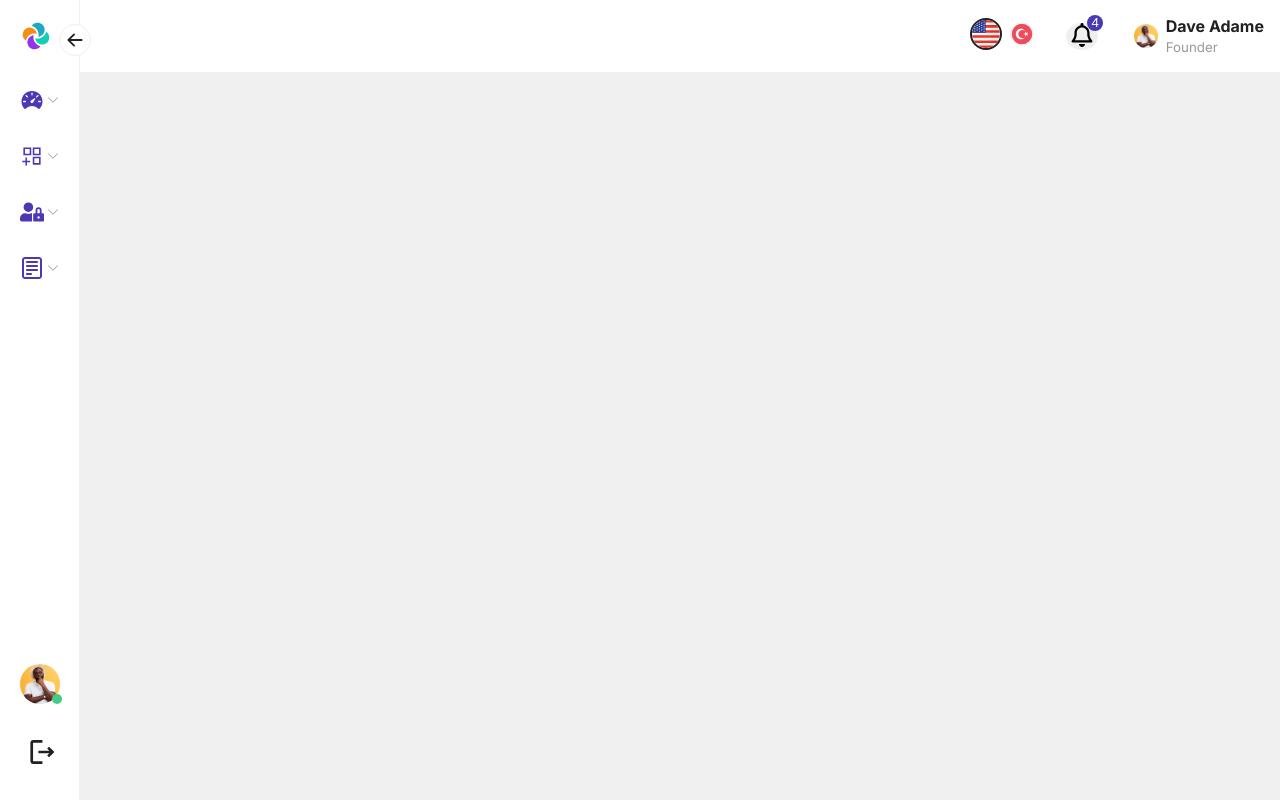
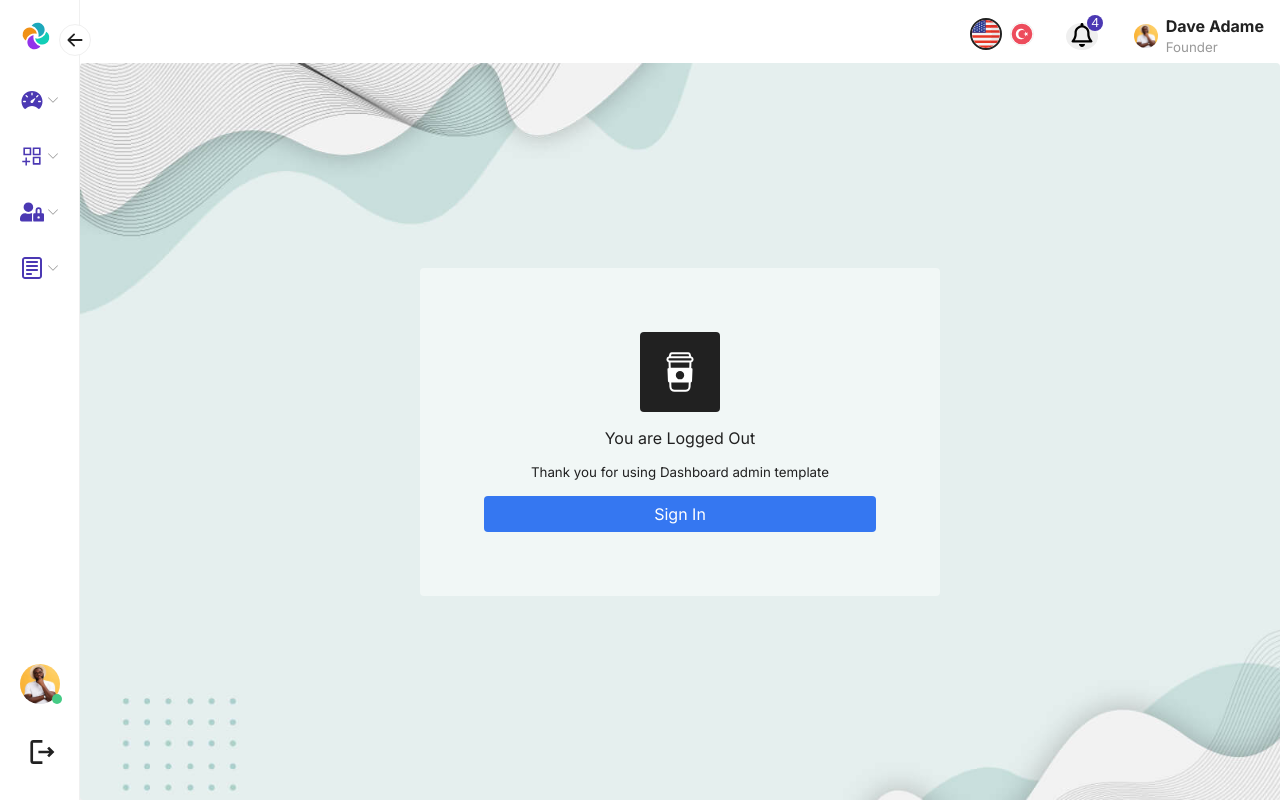
Before and after one commit to OzgeCetin43/ModernDashboard, a React (Vite) app: page /logout in a window 1280 px wide. Built offline with nearby package versions, Linux system fonts and the light colour scheme.

Commit message:
logout page created

```diff
--- /dev/null
+++ b/src/components/UserLogout/UserLogout.css
@@ -0,0 +1,56 @@
+.user-logout-container {
+  background-image: url("../../assets/images/lock-screen-bg.jpg");
+  background-size: cover;
+  position: relative;
+  top: 63px;
+  border-radius: 0.25rem;
+  padding: 5rem;
+  display: flex;
+  align-items: center;
+  justify-content: center;
+  gap: 1rem;
+  height: calc(100vh - 63px);
+}
+
+.user-logout-container-content {
+  background-color: #ffffff75;
+  padding: 4rem;
+  border-radius: 0.25rem;
+  border-radius: 0.25rem;
+  display: flex;
+  flex-direction: column;
+  align-items: center;
+  justify-content: center;
+  gap: 1rem;
+  width: 50%;
+}
+
+.user-logout-container-content svg {
+  font-size: 5rem;
+  background-color: #212121;
+  color: #fff;
+  padding: 1rem;
+  border-radius: 0.25rem;
+}
+
+.user-logout-sign-in-button {
+  width: 100%;
+  padding: 0.5rem;
+  outline: none;
+  border: none;
+  border-radius: 0.25rem;
+  cursor: pointer;
+  background-color: #3577f1;
+  color: #fff;
+  text-align: center;
+}
+
+@media (max-width: 920px) {
+  .user-logout-container {
+    padding: 1rem;
+  }
+
+  .user-logout-container-content {
+    width: 100%;
+  }
+}
--- /dev/null
+++ b/src/components/UserLogout/index.tsx
@@ -0,0 +1,20 @@
+import React from "react";
+import { Link } from "react-router-dom";
+import { CiCoffeeCup } from "react-icons/ci";
+
+import "./UserLogout.css";
+
+export const UserLogout: React.FC = () => {
+  return (
+    <div className="user-logout-container">
+      <div className="user-logout-container-content">
+        <CiCoffeeCup />
+        <p>You are Logged Out</p>
+        <small>Thank you for using Dashboard admin template</small>
+        <Link to="/sign-in" className="user-logout-sign-in-button">
+          Sign In
+        </Link>
+      </div>
+    </div>
+  );
+};
--- a/src/components/index.tsx
+++ b/src/components/index.tsx
@@ -20,3 +20,4 @@ export * from "./PrivacyPolicy";
 export * from "./Lock";
 export * from "./UserSignIn";
 export * from "./ResetPassword";
+export * from "./UserLogout";
--- /dev/null
+++ b/src/pages/Logout/index.tsx
@@ -0,0 +1,11 @@
+import React from "react";
+
+import { UserLogout } from "../../components";
+
+export const Logout: React.FC = () => {
+  return (
+    <>
+      <UserLogout />
+    </>
+  );
+};
--- a/src/pages/index.tsx
+++ b/src/pages/index.tsx
@@ -8,3 +8,4 @@ export * from "./Balance";
 export * from "./LockScreen";
 export * from "./SignIn";
 export * from "./ForgotPassword";
+export * from "./Logout";
--- a/src/routers/Routers.tsx
+++ b/src/routers/Routers.tsx
@@ -8,6 +8,7 @@ import {
   Help,
   Home,
   LockScreen,
+  Logout,
   Settings,
   SignIn,
   TaskBoard,
@@ -27,6 +28,7 @@ const Routers: React.FC = () => {
       <Route path="/lock-screen" element={<LockScreen />} />
       <Route path="/sign-in" element={<SignIn />} />
       <Route path="/password-reset" element={<ForgotPassword />} />
+      <Route path="/logout" element={<Logout />} />
     </Routes>
   );
 };
```
